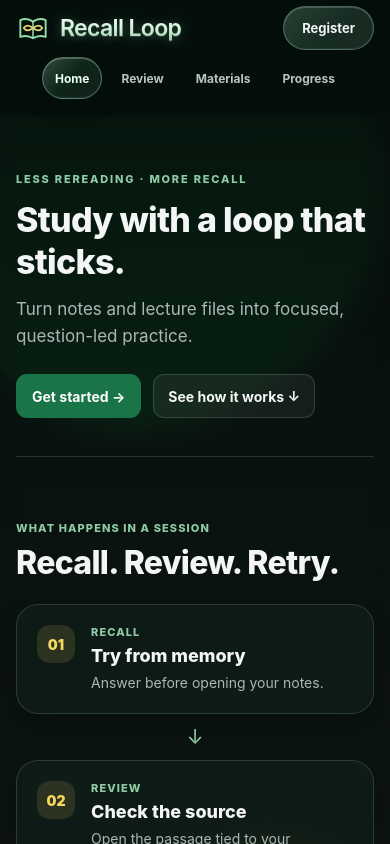
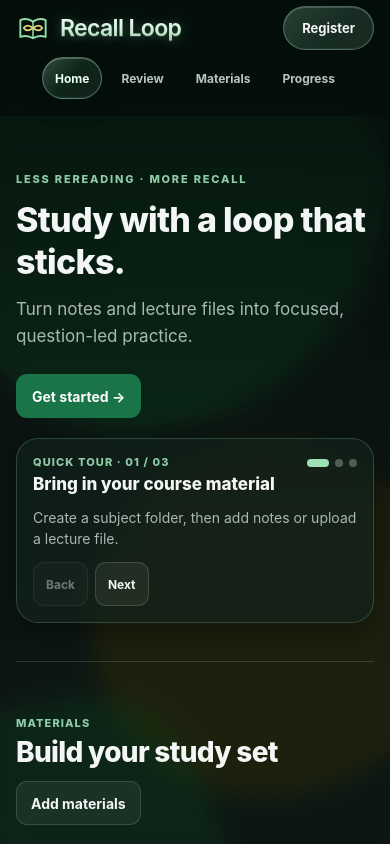
Before and after one commit to jaexmachine/recall-loop, a React Native app: screen / in a window 390 px wide. Built offline with nearby package versions, Linux system fonts and the light colour scheme.

Commit message:
feat: add hero page tutorial

```diff
--- a/App.tsx
+++ b/App.tsx
@@ -589,6 +589,7 @@ export default function App() {
   const [apiKey, setApiKey] = useState('');
   const [apiKeyDraft, setApiKeyDraft] = useState('');
   const [showApiKeyModal, setShowApiKeyModal] = useState(false);
+  const [tutorialStep, setTutorialStep] = useState(0);
   const [aiSummary, setAiSummary] = useState<{ subjectId: string; result: AiResult } | null>(null);
   const [aiFeedback, setAiFeedback] = useState<AiResult | null>(null);
   const [backupBusy, setBackupBusy] = useState(false);
@@ -1185,33 +1186,35 @@ function GlassCard({ children, style, dark = false }: { children: React.ReactNod
     { id: 'deep', icon: '◎', title: 'Deep', time: '35 min', description: 'Read the module, then test yourself.' },
   ];
   const selectedOption = paceOptions.find((option) => option.id === selectedPace)!;
-  const flowSteps = [
-    { tag: 'RECALL', title: 'Try from memory', text: 'Answer before opening your notes.' },
-    { tag: 'REVIEW', title: 'Check the source', text: 'Open the passage tied to your question.' },
-    { tag: 'RETRY', title: 'Try again', text: 'Track what still needs work in Progress.' },
+  const tutorialSteps = [
+    { label: 'ADD', title: 'Bring in your course material', description: 'Create a subject folder, then add notes or upload a lecture file.' },
+    { label: 'CHOOSE', title: 'Pick what you want to study', description: 'Select one source, a few, or the whole folder. Add your questions or draft them with AI.' },
+    { label: 'PRACTICE', title: 'Recall, review, and retry', description: 'Choose a pace, answer from memory, check the source, and revisit what needs work.' },
   ];
+  const activeTutorialStep = tutorialSteps[tutorialStep];
+  const heroTutorial = <View testID="torch-block" style={[styles.card, { width: '100%', maxWidth: 760, gap: 13, padding: compact ? 16 : 20, backgroundColor: 'rgba(18,37,29,0.62)', borderColor: 'rgba(143,203,166,0.24)' }]}>
+    <View style={{ flexDirection: 'row', alignItems: 'flex-start', justifyContent: 'space-between', gap: 12 }}>
+      <View style={{ flex: 1, minWidth: 0, gap: 5 }}><Text style={[styles.label, { color: '#8fcba6' }]}>QUICK TOUR · {String(tutorialStep + 1).padStart(2, '0')} / 03</Text><Text style={{ color: palette.ink, fontSize: compact ? 17 : 19, fontWeight: '800' }}>{activeTutorialStep.title}</Text></View>
+      <View style={{ flexDirection: 'row', alignItems: 'center', gap: 6, paddingTop: 4 }}>{tutorialSteps.map((step, index) => <Pressable key={step.label} accessibilityRole="button" accessibilityLabel={`Tutorial step ${index + 1}: ${step.label.toLowerCase()}`} accessibilityState={{ selected: tutorialStep === index }} onPress={() => setTutorialStep(index)} style={{ width: tutorialStep === index ? 22 : 8, height: 8, borderRadius: 5, backgroundColor: tutorialStep === index ? '#9fe1b5' : 'rgba(220,239,226,0.3)' }} />)}</View>
+    </View>
+    <Text style={styles.body}>{activeTutorialStep.description}</Text>
+    <View style={{ flexDirection: 'row', alignItems: 'center', justifyContent: 'space-between', flexWrap: 'wrap', gap: 10 }}>
+      <View style={{ flexDirection: 'row', gap: 7 }}><ActionButton compact secondary disabled={tutorialStep === 0} label="Back" onPress={() => setTutorialStep((step) => Math.max(0, step - 1))} /><ActionButton compact secondary disabled={tutorialStep === tutorialSteps.length - 1} label="Next" onPress={() => setTutorialStep((step) => Math.min(tutorialSteps.length - 1, step + 1))} /></View>
+      {tutorialStep === tutorialSteps.length - 1 && <ActionButton compact label={hasStudyContent ? 'Choose a pace →' : 'Open Materials →'} onPress={() => setPage(hasStudyContent ? 'modes' : 'import')} />}
+    </View>
+  </View>;
   const materialsSection = <View testID="scroll-reveal" style={{ paddingVertical: 54, borderTopWidth: 1, borderColor: palette.line, gap: 14 }}>
     <View style={{ flexDirection: 'row', justifyContent: 'space-between', alignItems: 'center', flexWrap: 'wrap', gap: 12 }}>
       <View style={{ gap: 5 }}><Text style={[styles.label, { color: '#8fcba6' }]}>MATERIALS</Text><Text style={[styles.title, { fontSize: 28 }]}>{hasStudyContent ? displayModuleTitle : 'Build your study set'}</Text></View>
       <ActionButton secondary label={hasStudyContent ? 'Open materials' : 'Add materials'} onPress={() => setPage('import')} />
     </View>
   </View>;
-  const studyFlowSection = <View testID="scroll-reveal" style={{ paddingVertical: 64, borderTopWidth: 1, borderColor: palette.line, gap: 22 }}>
-    <View style={{ maxWidth: 650, gap: 8 }}><Text style={[styles.label, { color: '#8fcba6' }]}>WHAT HAPPENS IN A SESSION</Text><Text style={[styles.title, { fontSize: 32 }]}>Recall. Review. Retry.</Text></View>
-    <View style={{ gap: 12 }}>{flowSteps.map((item, index) => <React.Fragment key={item.tag}>
-      <View testID="torch-block" style={[styles.card, { width: wide ? '76%' : '100%', alignSelf: wide && index % 2 ? 'flex-end' : 'flex-start', flexDirection: 'row', alignItems: 'flex-start', gap: 16, padding: 20 }]}>
-        <View style={{ width: 38, height: 38, borderRadius: 13, alignItems: 'center', justifyContent: 'center', backgroundColor: 'rgba(245,216,94,0.13)' }}><Text style={{ color: palette.yellow, fontSize: 14, fontWeight: '900' }}>{String(index + 1).padStart(2, '0')}</Text></View>
-        <View style={{ flex: 1, gap: 6 }}><Text style={[styles.label, { color: '#8fcba6' }]}>{item.tag}</Text><Text style={{ color: palette.ink, fontSize: 18, fontWeight: '800' }}>{item.title}</Text><Text style={styles.body}>{item.text}</Text></View>
-      </View>
-      {index < flowSteps.length - 1 && <Text aria-hidden style={{ alignSelf: 'center', color: '#8fcba6', fontSize: 20, lineHeight: 22 }}>↓</Text>}
-    </React.Fragment>)}</View>
-  </View>;
   const home = <View style={[styles.content, { paddingTop: 10, gap: 0 }]}>
     <View testID="scroll-reveal" style={{ minHeight: compact ? undefined : 520, justifyContent: 'center', alignItems: 'flex-start', paddingVertical: compact ? 38 : 64, gap: 20 }}>
       <View style={{ width: '100%', maxWidth: 800, alignItems: 'flex-start', gap: 13 }}><Text style={[styles.label, { color: '#8fcba6', letterSpacing: 1.8 }]}>LESS REREADING · MORE RECALL</Text><Text style={[styles.title, { fontSize: wide ? 52 : compact ? 34 : 42, lineHeight: wide ? 62 : compact ? 42 : 52 }]}>Study with a loop that sticks.</Text><Text style={[styles.body, { fontSize: 17, lineHeight: 27, maxWidth: 650 }]}>Turn notes and lecture files into focused, question-led practice.</Text></View>
-      <View style={{ flexDirection: 'row', alignItems: 'center', gap: 12, flexWrap: 'wrap', marginTop: 4 }}><ActionButton label={hasStudyContent ? 'Choose a study mode →' : 'Get started →'} onPress={() => setPage(hasStudyContent ? 'modes' : 'import')} /><ActionButton secondary label="See how it works ↓" onPress={() => scrollRef.current?.scrollToEnd({ animated: true })} /></View>
+      <View style={{ flexDirection: 'row', alignItems: 'center', gap: 12, flexWrap: 'wrap', marginTop: 4 }}><ActionButton label={hasStudyContent ? 'Choose a study mode →' : 'Get started →'} onPress={() => setPage(hasStudyContent ? 'modes' : 'import')} /></View>
+      {heroTutorial}
     </View>
-    {studyFlowSection}
     {materialsSection}
   </View>;
 
```
